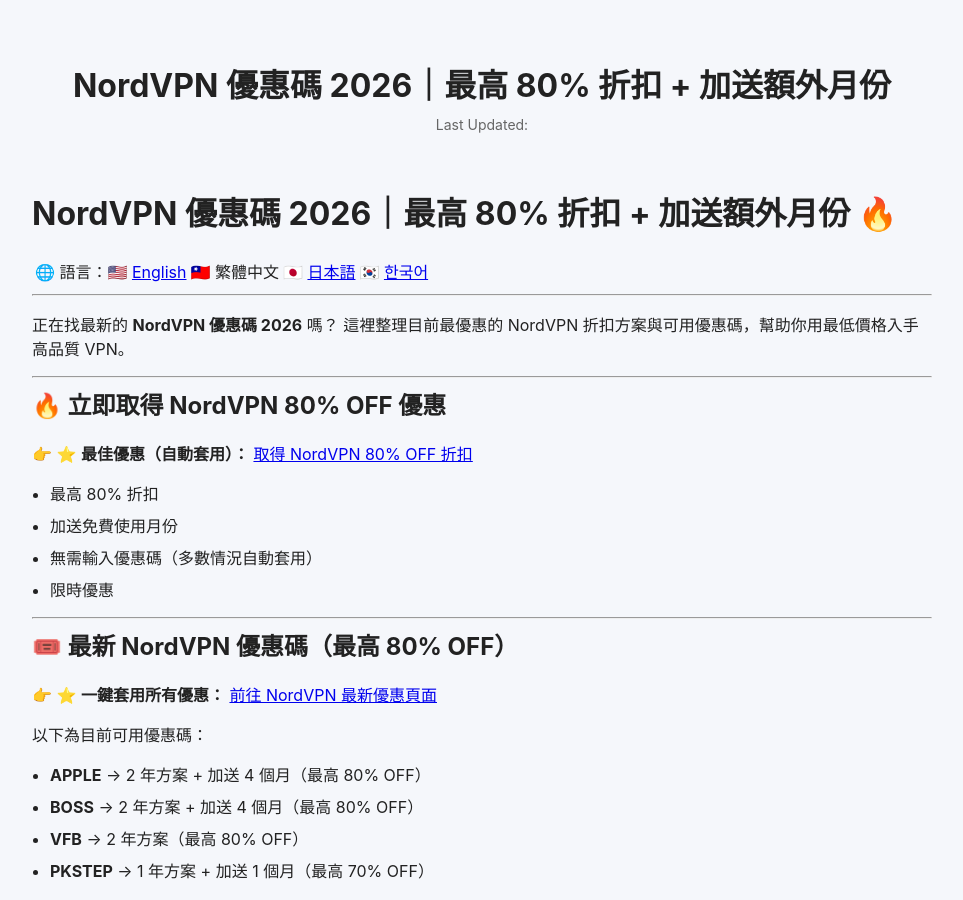
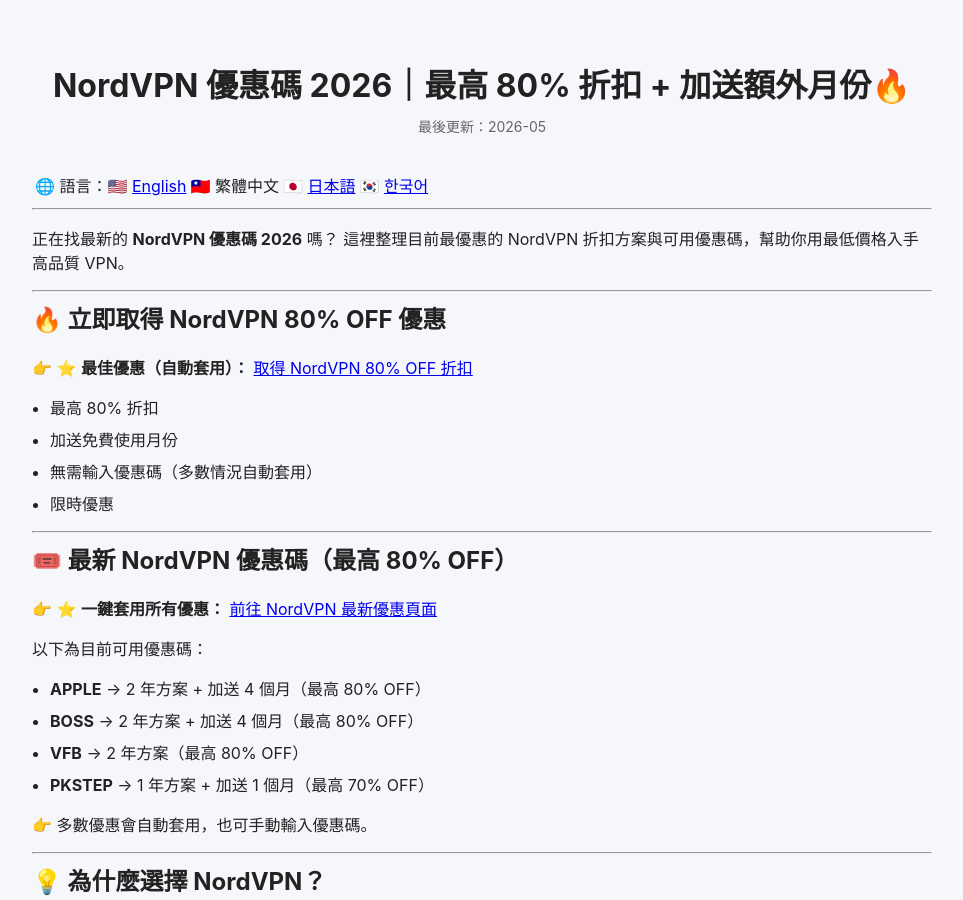
Before and after one commit to BestCouponCodes/best-coupon-codes, a Jekyll site: the page built from nordvpn-coupon-code-zh.md, in a window 1280 px wide and 900 px high. Shown: the whole window, without its empty margins (158-1121 px from the left). Built offline with Jekyll 4.4.1, drawn with Linux system fonts in a browser that asks for light colours.

Commit message:
Add emoji to title and update last modified date

```diff
--- a/nordvpn-coupon-code-zh.md
+++ b/nordvpn-coupon-code-zh.md
@@ -1,10 +1,11 @@
 ---
 layout: default
-title: NordVPN 優惠碼 2026｜最高 80% 折扣 + 加送額外月份
+title: NordVPN 優惠碼 2026｜最高 80% 折扣 + 加送額外月份🔥
 description: "整理 2026 最新 NordVPN 優惠碼與折扣資訊，提供有效的 VPN 折扣碼與優惠方案。"
+lang: zh
+last_modified_at: 2026-05-04
 ---
 
-# NordVPN 優惠碼 2026｜最高 80% 折扣 + 加送額外月份 🔥
 
 🌐 語言：🇺🇸 [English]({{ site.baseurl }}/nordvpn-coupon-code/) | 🇹🇼 繁體中文 | 🇯🇵 [日本語]({{ site.baseurl }}/nordvpn-coupon-code-ja/) | 🇰🇷 [한국어]({{ site.baseurl }}/nordvpn-coupon-code-ko/)
 
@@ -111,5 +112,3 @@ NordVPN 是 2026 年最值得信賴的 VPN 之一，
 👉 如果你想要高品質 VPN 並兼顧折扣，這個方案非常值得入手。
 
 ---
-
-**最後更新：2026 年 4 月**
```
